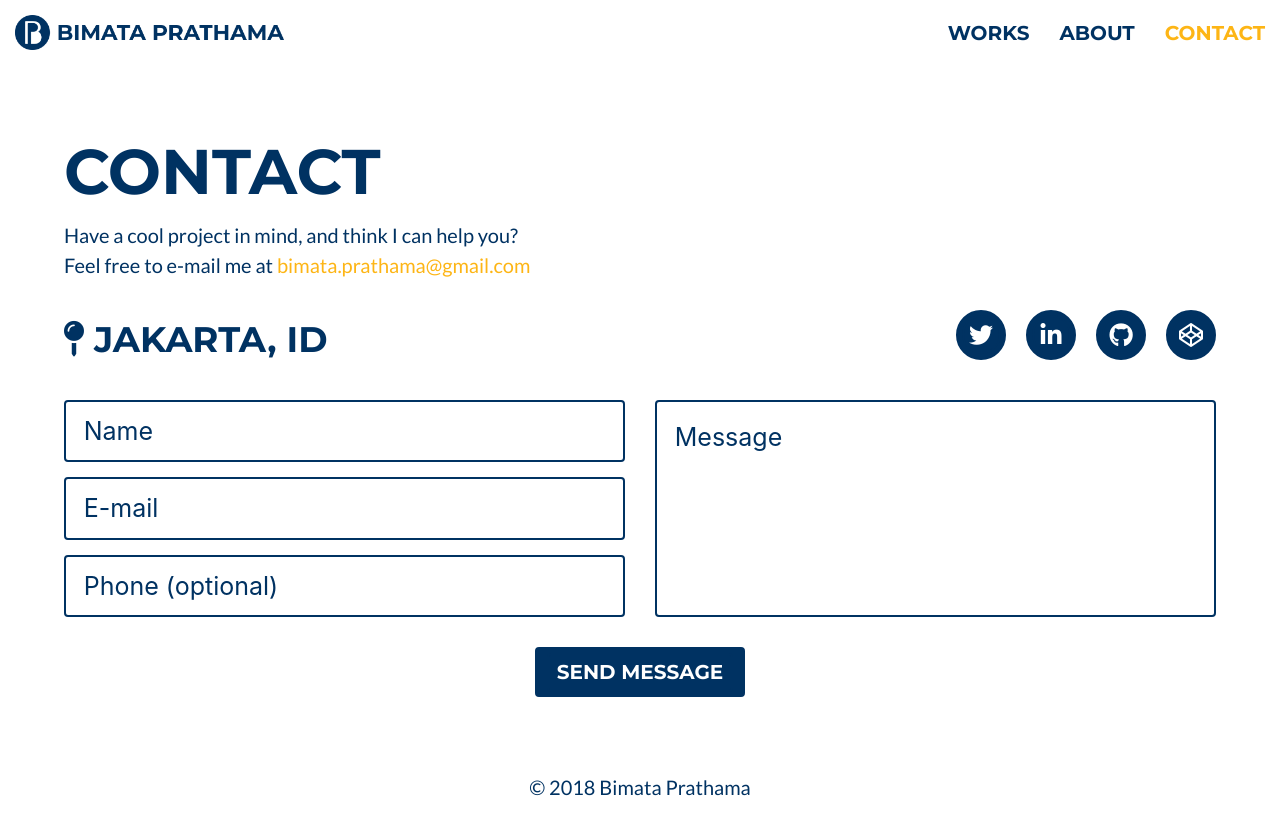
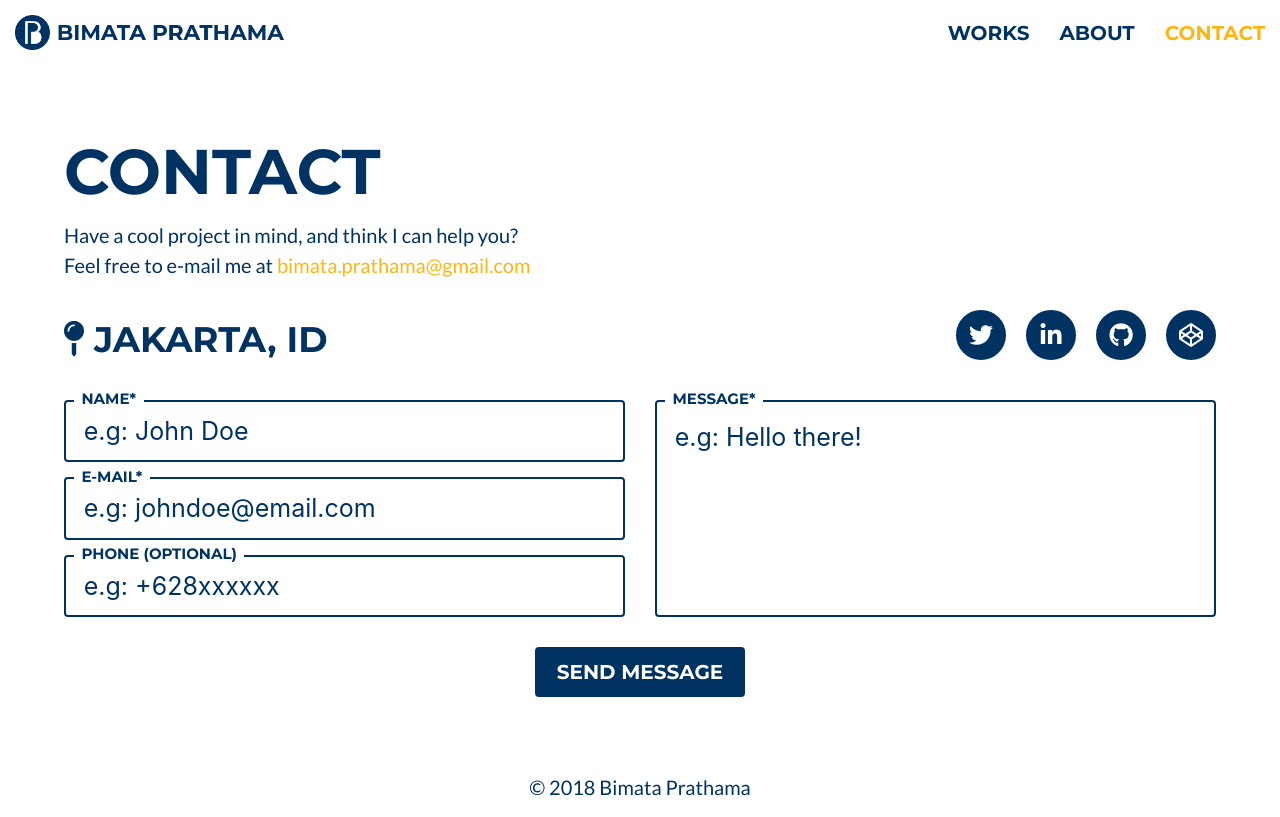
Before and after one commit to bedeviere/bimata3-vue, a Vue app: page /contact in a window 1280 px wide. Built offline with nearby package versions, Linux system fonts and the light colour scheme.

Commit message:
added labels to contact form, bind contact input datas for future validation and post

```diff
--- a/src/App.vue
+++ b/src/App.vue
@@ -338,8 +338,27 @@ export default {
     padding-left: 1em;
   }
 
+  .field {
+    position: relative;
+  }
+
+  .label {
+    font-family: 'Montserrat', Helvetica, Arial, sans-serif;
+    font-size: .75em;
+    text-transform: uppercase;
+    background-color: white;
+    color: $color-default;
+    padding-left: .5em;
+    padding-right: .5em;
+    position: absolute;
+    top: -0.75em;
+    left: 10px;
+    z-index: 1;
+  }
+
   .input,
   .textarea {
+    color: $color-default;
     box-shadow: none;
     border-width: 2px;
     border-color: $color-default;
--- a/src/views/Contact.vue
+++ b/src/views/Contact.vue
@@ -24,25 +24,29 @@
       <div class="columns contact-form">
         <div class="column">
           <div class="field">
+            <label class="label" for="contactName">Name*</label>
             <div class="control">
-              <input class="input is-medium" type="text" placeholder="Name">
+              <input id="contactName" class="input is-medium" type="text" placeholder="e.g: John Doe" v-model="contactName">
             </div>
           </div>
           <div class="field">
+            <label class="label" for="contactEmail">E-mail*</label>
             <div class="control">
-              <input class="input is-medium" type="text" placeholder="E-mail">
+              <input id="contactEmail" class="input is-medium" type="text" placeholder="e.g: johndoe@email.com" v-model="contactEmail">
             </div>
           </div>
           <div class="field">
+            <label class="label" for="contactPhone">Phone (Optional)</label>
             <div class="control">
-              <input class="input is-medium" type="text" placeholder="Phone (optional)">
+              <input id="contactPhone" class="input is-medium" type="text" placeholder="e.g: +628xxxxxx" v-model="contactPhone">
             </div>
           </div>
         </div>
         <div class="column">
           <div class="field contact-message">
+            <label class="label" for="contactMessage">Message*</label>
             <div class="control">
-              <textarea class="textarea has-fixed-size is-medium" placeholder="Message" rows="4"></textarea>
+              <textarea id="contactMessage" class="textarea has-fixed-size is-medium" placeholder="e.g: Hello there!" rows="4" v-model="contactMessage"></textarea>
             </div>
           </div>
         </div>
@@ -56,7 +60,15 @@
 
 <script>
 export default {
-  name: 'contact'
+  name: 'contact',
+  data() {
+    return {
+      contactName: '',
+      contactEmail: '',
+      contactPhone: '',
+      contactMessage: ''
+    };
+  }
 }
 </script>
 
```
